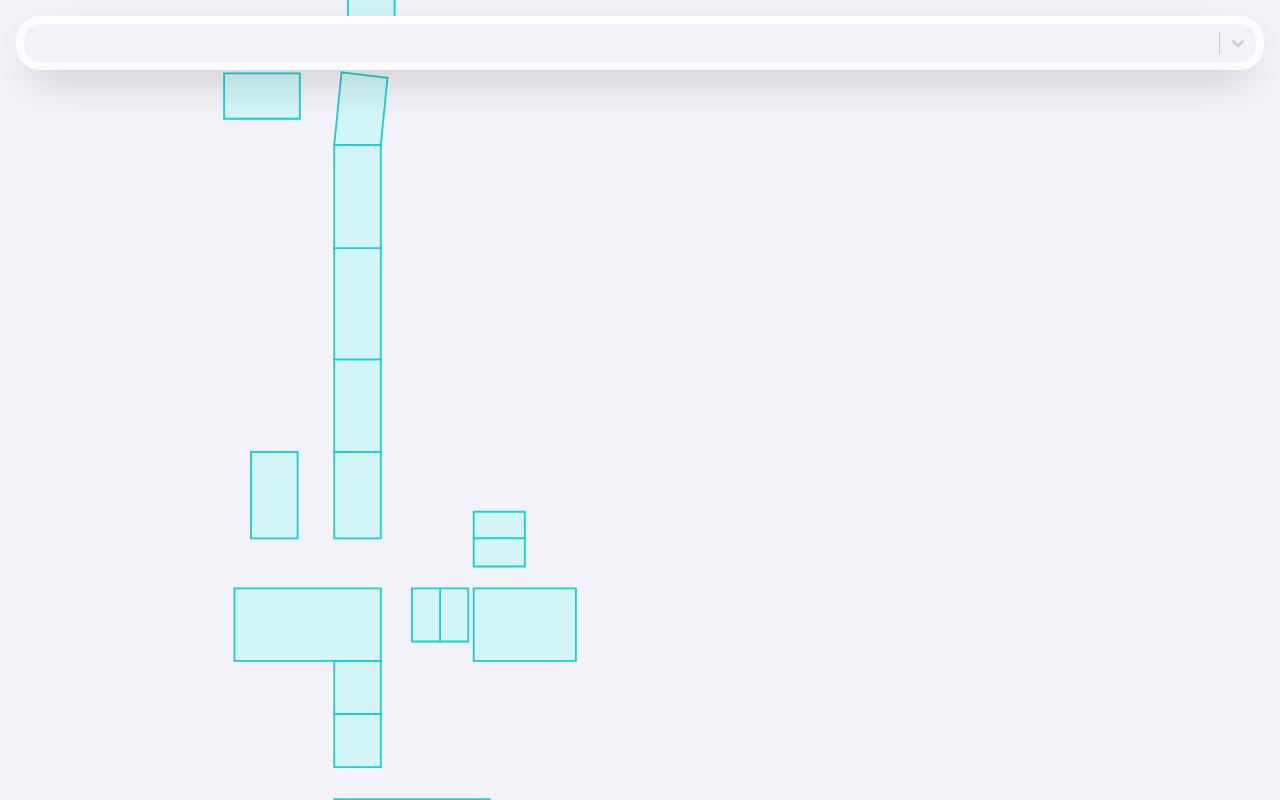
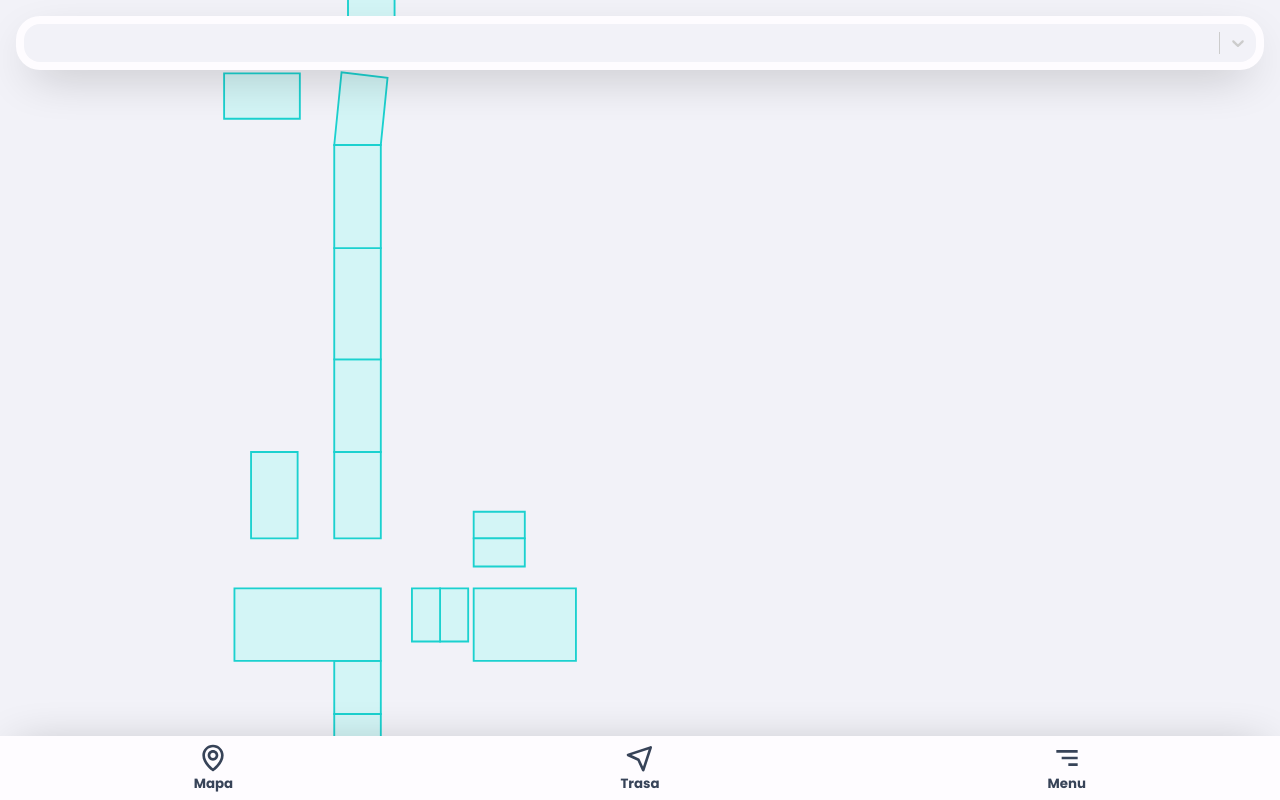
Before and after one commit to kcpru/school-map, a React (Create React App) app: page / in a window 1280 px wide. Built offline with nearby package versions, Linux system fonts and the light colour scheme.

Commit message:
Add bottom navigation

```diff
--- a/package.json
+++ b/package.json
@@ -10,6 +10,7 @@
     "node-sass": "^6.0.1",
     "react": "^17.0.2",
     "react-dom": "^17.0.2",
+    "react-icons": "^4.2.0",
     "react-redux": "^7.2.5",
     "react-scripts": "4.0.3",
     "react-select": "^4.3.1",
--- a/src/App.jsx
+++ b/src/App.jsx
@@ -1,6 +1,6 @@
 import React from "react";
 
-import { Header, Map } from "./containers";
+import { Header, Map, Navigation } from "./containers";
 import floor0 from "./assets/maps/floor0.json";
 
 function App() {
@@ -8,6 +8,7 @@ function App() {
     <div className="App">
       <Header />
       <Map map={floor0} />
+      <Navigation />
     </div>
   );
 }
--- /dev/null
+++ b/src/containers/Navigation/Navigation.jsx
@@ -0,0 +1,32 @@
+import React from "react";
+import { IconContext } from "react-icons";
+import { BiNavigation, BiMap, BiMenuAltRight } from "react-icons/bi";
+
+import "./Navigation.scss";
+
+const iconBtnStyle = {
+  className: "nav-btn-icon",
+};
+
+function Navigation() {
+  return (
+    <IconContext.Provider value={iconBtnStyle}>
+      <nav className="navigation">
+        <button className="nav-btn">
+          <BiMap />
+          <span className="nav-btn-text">Mapa</span>
+        </button>
+        <button className="nav-btn">
+          <BiNavigation />
+          <span className="nav-btn-text">Trasa</span>
+        </button>
+        <button className="nav-btn">
+          <BiMenuAltRight />
+          <span className="nav-btn-text">Menu</span>
+        </button>
+      </nav>
+    </IconContext.Provider>
+  );
+}
+
+export default Navigation;
--- /dev/null
+++ b/src/containers/Navigation/Navigation.scss
@@ -0,0 +1,69 @@
+.navigation {
+  position: fixed;
+  bottom: 0;
+  left: 0;
+  height: 4rem;
+  width: 100%;
+  background: #fefcff;
+  box-shadow: 0 0 3rem -1rem #00000050;
+  display: flex;
+  overflow: hidden;
+
+  .nav-btn {
+    flex: 1;
+    display: flex;
+    justify-content: center;
+    align-items: center;
+    flex-direction: column;
+    border: none;
+    background: transparent;
+    cursor: pointer;
+    color: #374358;
+    font-weight: bold;
+    position: relative;
+
+    .nav-btn-icon {
+      transition: 0.15s;
+      font-size: 2rem;
+    }
+
+    .nav-btn-text {
+      transition: 0.15s;
+    }
+
+    &::before {
+      content: "";
+      display: block;
+      position: absolute;
+      width: 7rem;
+      height: 7rem;
+      background: #1bd1cf20;
+      border-radius: 100%;
+      z-index: -1;
+      transition: 0.2s;
+      transform: scale(0);
+      opacity: 0;
+    }
+
+    &:hover {
+      color: #374358;
+    }
+
+    &:focus {
+      color: #1bd1cf;
+
+      .nav-btn-icon {
+        transform: scale(1.3) translateY(0.5rem);
+      }
+
+      .nav-btn-text {
+        transform: translateY(1.5rem);
+      }
+
+      &::before {
+        transform: scale(1);
+        opacity: 1;
+      }
+    }
+  }
+}
--- a/src/containers/index.js
+++ b/src/containers/index.js
@@ -1,2 +1,3 @@
 export { default as Header } from "./Header/Header.jsx";
 export { default as Map } from "./Map/Map.jsx";
+export { default as Navigation } from "./Navigation/Navigation.jsx";
--- a/src/index.scss
+++ b/src/index.scss
@@ -5,4 +5,5 @@ body {
 
 * {
   font-family: Poppins;
+  -webkit-tap-highlight-color: transparent;
 }
```
Also changed, not shown: 1 other file (tests, documents, lock files or other folders).
